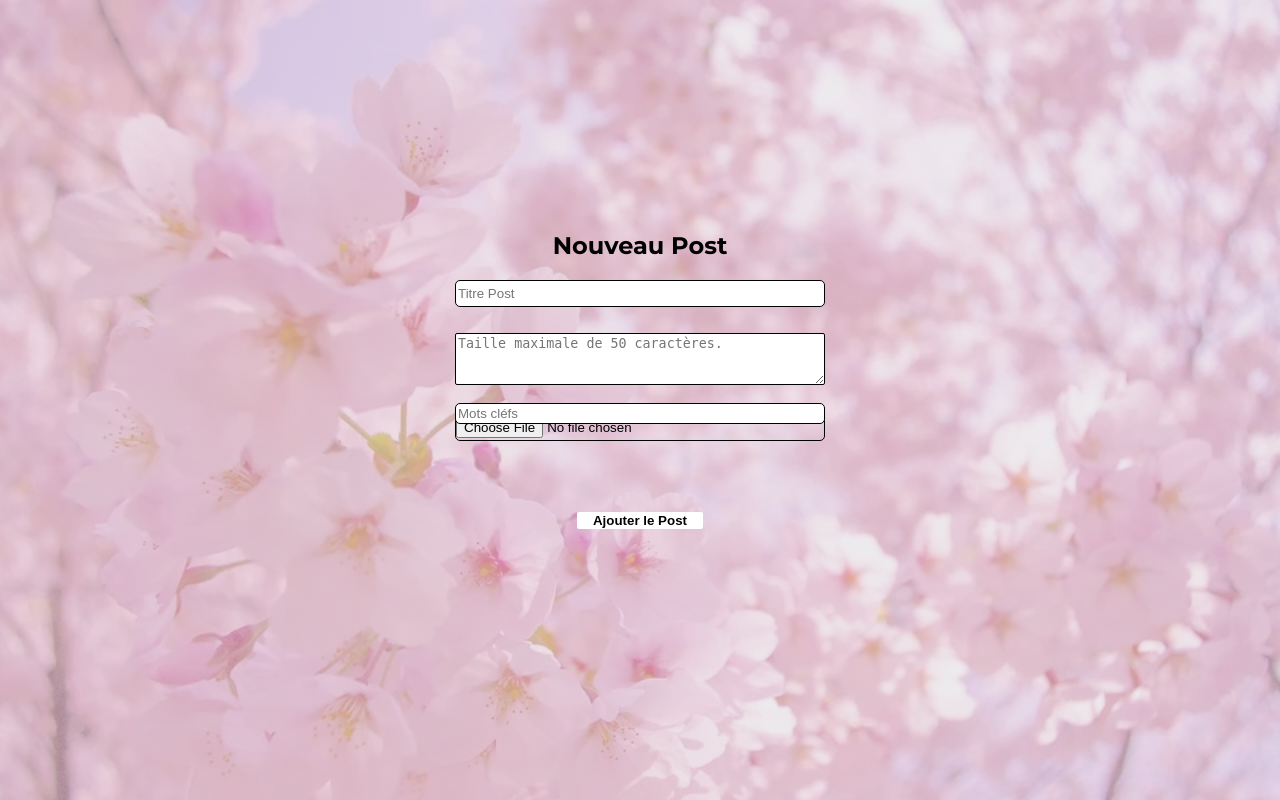
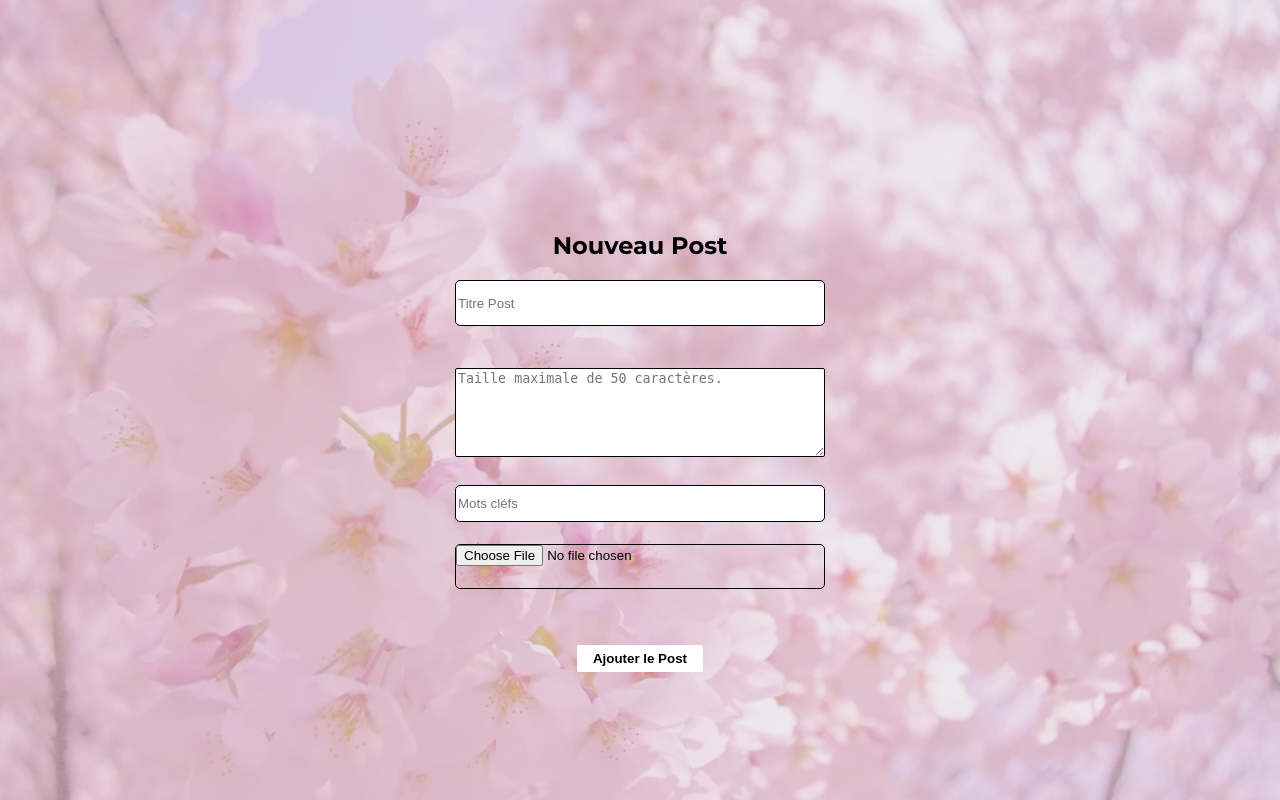
Before and after one commit to houlaidahamada/Projet-Web, a PHP site: page /pages/posts.php in a window 1280 px wide. Run offline with PHP 8.4, Linux system fonts and the light colour scheme; data that the repository does not hold is empty.

Commit message:
VANESGRAM

```diff
--- a/pages/posts.php
+++ b/pages/posts.php
@@ -45,7 +45,7 @@
                 <br>
                 <?php if (isset($_GET['error'])) echo $_GET['error']; ?>
                 <br>
-                <input type ="file" name="my_image" style="{position: relative; top: 20%;}">
+                <input type ="file" name="my_image" style="position: relative; top: 20%;">
 
 
                 <button name="new_post">Ajouter le Post</button>
--- a/style/style.css
+++ b/style/style.css
@@ -537,7 +537,7 @@
 
 .boitePost{
     display: flex;
-    height: 178px;
+    height: 35%;
     width: 370px;
     align-content: center;
     justify-content: center;
```
